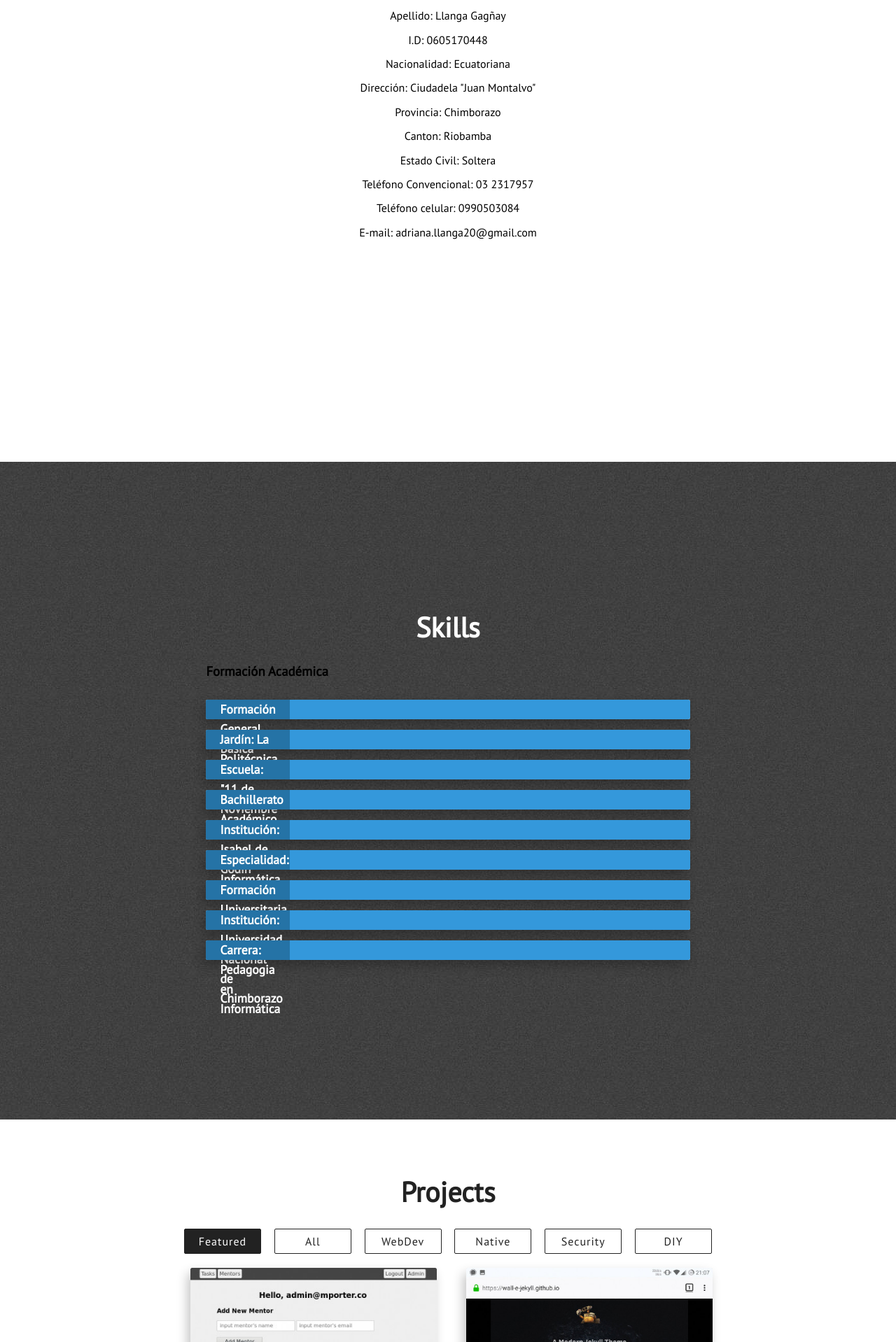
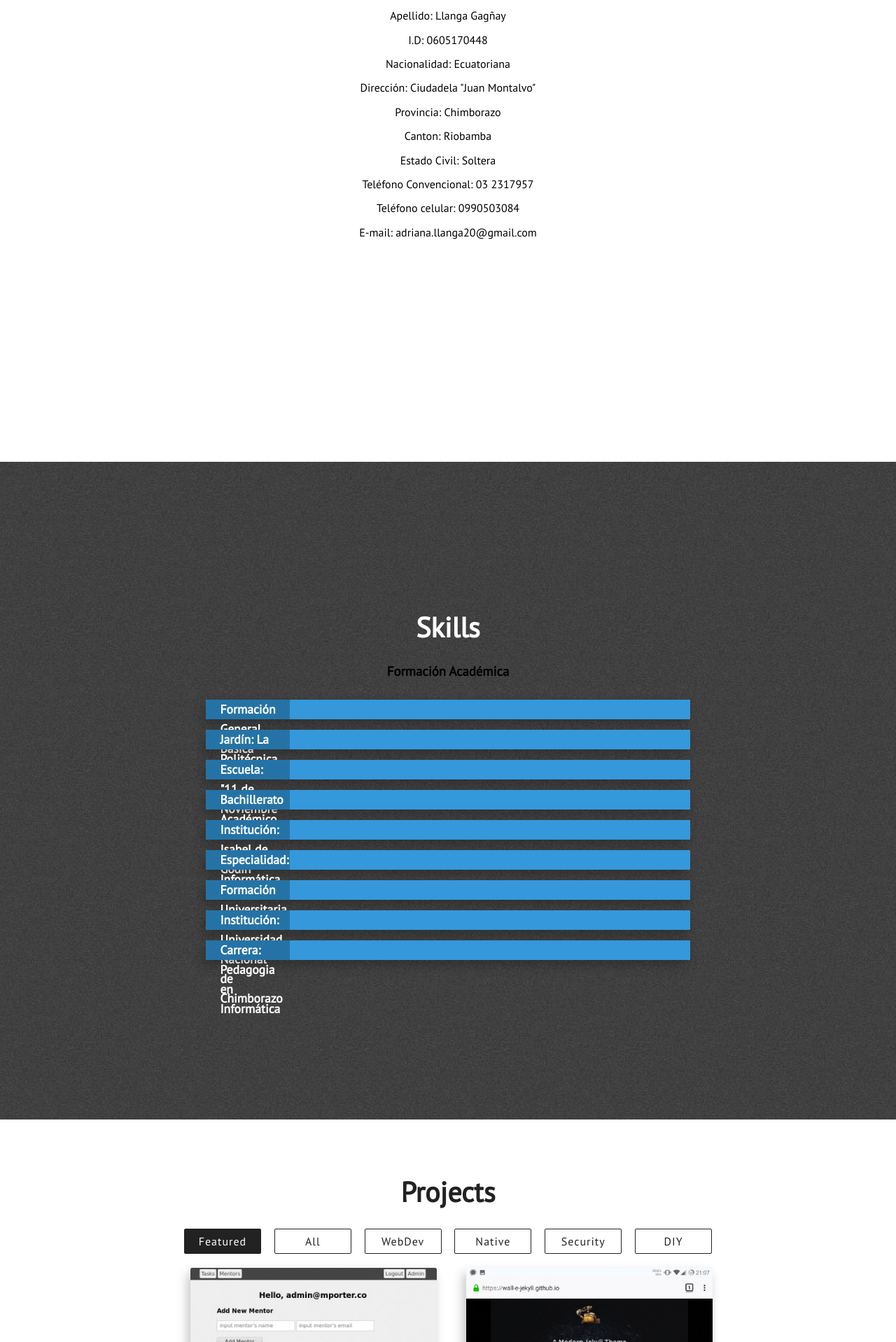
Before and after one commit to adrillg/adrillg.github.io, a Jekyll site: the page built from index.html, in a window 1280 px wide. Shown: the part 1300-3218 px from the top of the page at 70% size. Built offline with Jekyll 4.4.1, drawn with Linux system fonts in a browser that asks for light colours; nearby versions of some CDN libraries.

Commit message:
Update skills.html

```diff
--- a/_includes/skills.html
+++ b/_includes/skills.html
@@ -6,7 +6,7 @@
 
 
                 <div class="technical-skills">
-                    <h3>Formación Académica</h3>
+                    <h3  class="center-align">Formación Académica</h3>
                     <div class="progress-bars">
                         <div class="skillbar clearfix " data-percent="100%">
                             <div class="skillbar-title" style="background: #2980b9;"><span>Formación General Básica</span></div>
```
